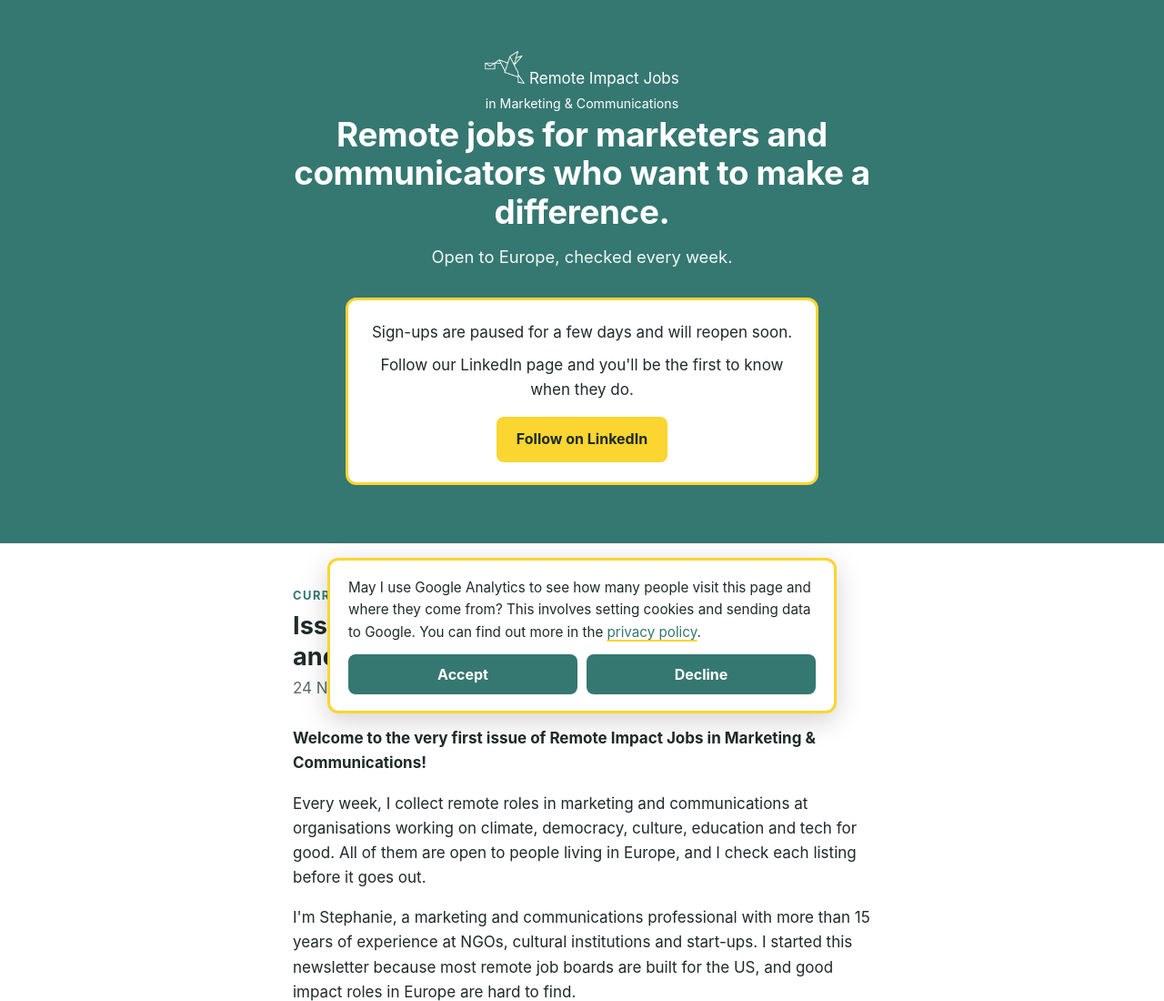
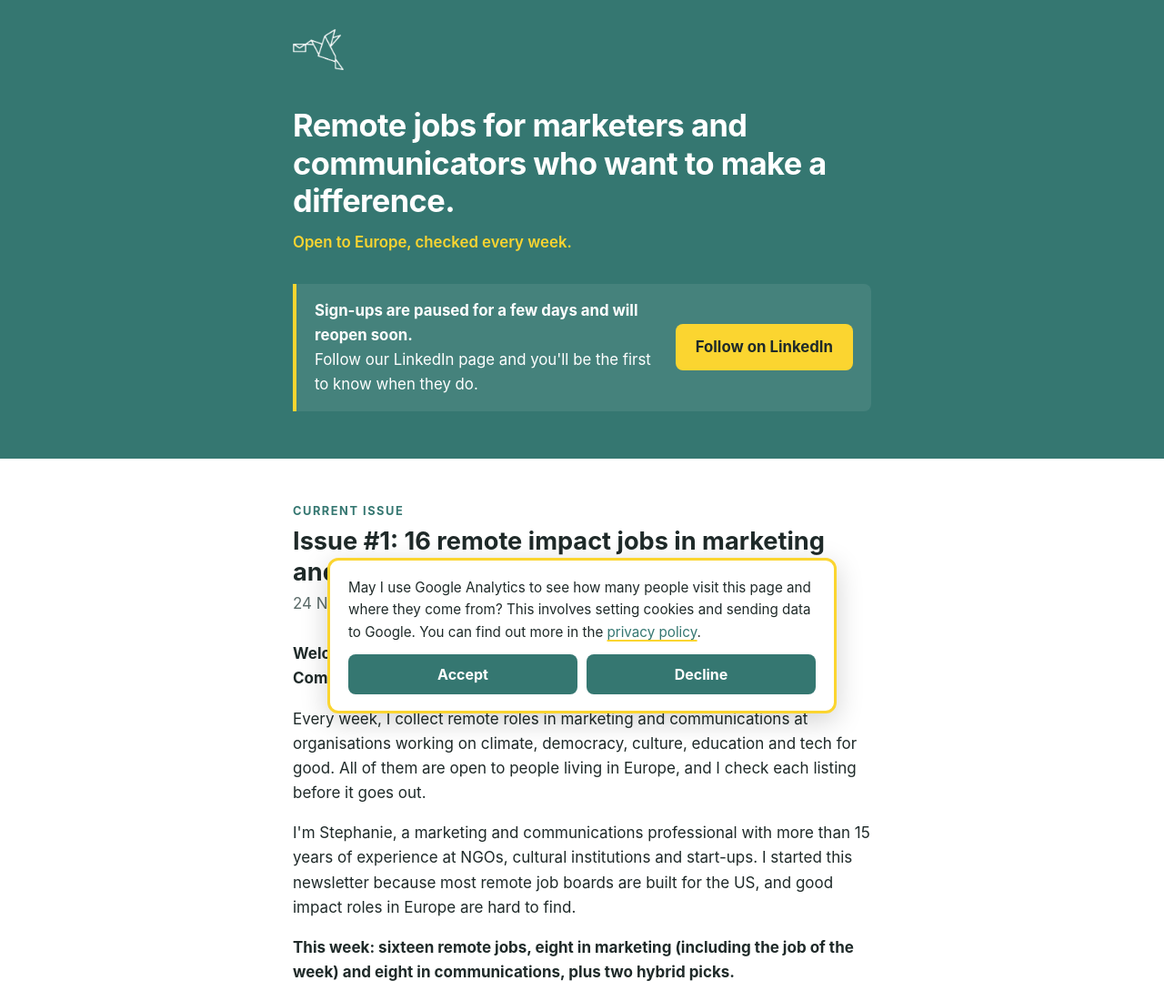
Before and after one commit to wiecked-lgtm/remoteimpactjobs, a plain HTML site: page index.html in a window 1280 px wide. Shown: the top 1100 px of the page at 91% size. Drawn offline with Linux system fonts and the light colour scheme.

Commit message:
Add files via upload

```diff
--- a/index.html
+++ b/index.html
@@ -19,8 +19,7 @@
 <header class="hero">
   <div class="wrap">
     <div class="brand">
-      <img src="assets/logo-white.png" alt="" width="44">
-      <span>Remote Impact Jobs<br><small>in Marketing &amp; Communications</small></span>
+      <img src="assets/logo-white.png" alt="Remote Impact Jobs in Marketing &amp; Communications" width="56">
     </div>
     <h1>Remote jobs for marketers and communicators who want to make a difference.</h1>
     <p class="claim">Open to Europe, checked every week.</p>
@@ -28,7 +27,7 @@
     <!-- SIGNUP: replace this block with the beehiiv embed form once the account is unlocked -->
     <div class="signup" id="signup">
       <div>
-        <p class="signup-title">Sign-ups are paused for a few days and will reopen soon.</p>
+        <p><strong>Sign-ups are paused for a few days and will reopen soon.</strong></p>
         <p>Follow our LinkedIn page and you'll be the first to know when they do.</p>
       </div>
       <a class="btn btn-yellow" href="https://www.linkedin.com/company/remote-impact-jobs-in-marketing-communications/" target="_blank" rel="noopener">Follow on LinkedIn</a>
--- a/style.css
+++ b/style.css
@@ -22,18 +22,18 @@ a { color: var(--teal); text-decoration-color: var(--yellow); text-decoration-th
 a:hover { color: var(--teal-dark); }
 
 /* Hero */
-.hero { background: var(--teal); color: #fff; padding: 56px 0 64px; text-align: center; }
-.hero-logo { width: 120px; height: auto; margin-bottom: 18px; }
-.hero h1 { font-size: 2.3rem; line-height: 1.15; margin: 0 0 14px; letter-spacing: -0.01em; }
-.hero h1 span { font-size: 0.62em; font-weight: 600; color: var(--yellow); }
-.claim { font-size: 1.15rem; max-width: 520px; margin: 0 auto 30px; opacity: .95; }
+.hero { background: var(--teal); color: #fff; padding: 32px 0 52px; font-size: 1.05rem; }
+.brand { margin-bottom: 40px; }
+.brand img { display: block; width: 56px; height: auto; }
+.hero h1 { font-size: 2.15rem; line-height: 1.2; margin: 0 0 12px; letter-spacing: -0.015em; }
+.claim { margin: 0 0 32px; color: var(--yellow); font-weight: 600; }
 .signup {
-  background: #fff; color: var(--ink);
-  border: 3px solid var(--yellow); border-radius: 12px;
-  padding: 22px 24px; max-width: 520px; margin: 0 auto;
+  display: flex; align-items: center; justify-content: space-between; gap: 20px;
+  border-left: 4px solid var(--yellow); background: rgba(255,255,255,.08);
+  border-radius: 0 8px 8px 0; padding: 16px 20px;
 }
-.signup p { margin: 0 0 8px; }
-.signup .btn { margin-top: 8px; }
+.signup p { margin: 0; }
+.signup .btn { flex-shrink: 0; font-size: 1.05rem; }
 
 /* Buttons */
 .btn {
@@ -90,8 +90,10 @@ main.wrap { padding-top: 48px; padding-bottom: 24px; }
 
 @media (max-width: 520px) {
   body { font-size: 16px; }
-  .hero { padding: 40px 0 44px; }
-  .hero h1 { font-size: 1.8rem; }
+  .hero { padding: 22px 0 40px; }
+  .brand { margin-bottom: 32px; }
+  .hero h1 { font-size: 1.65rem; }
+  .signup { flex-direction: column; align-items: flex-start; }
   .issue-title { font-size: 1.4rem; }
 }
 
```
